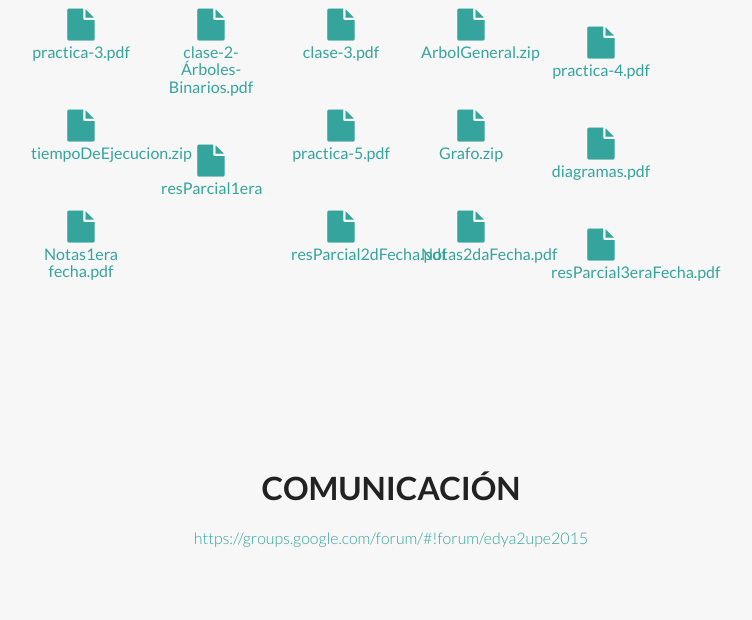
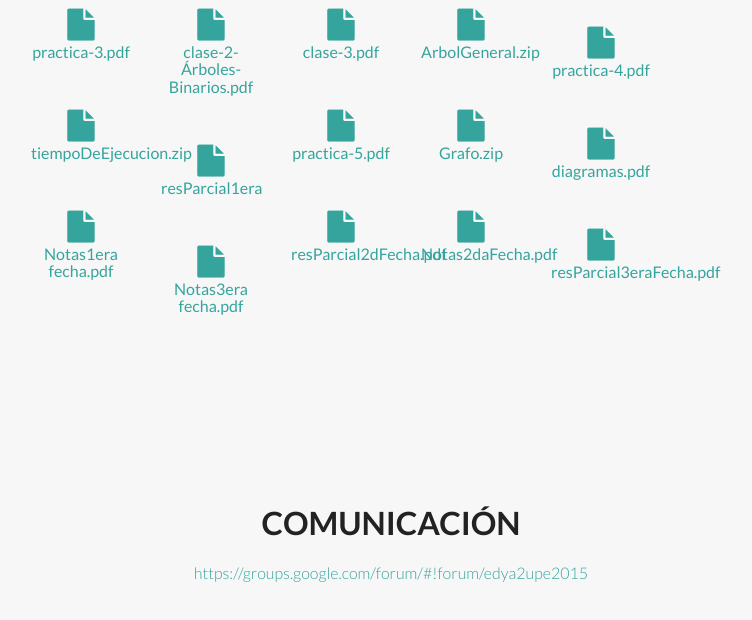
Before and after one commit to edya2upe/edya2upe.github.io, a plain HTML site: page index.html in a window 1280 px wide. Shown: the part 959-1579 px from the top of the page, without its empty margins (249-1001 px from the left). Drawn offline with Linux system fonts and the light colour scheme; grey boxes are pictures that could not be loaded.

Commit message:
notas 3era fecha

```diff
--- a/index.html
+++ b/index.html
@@ -178,6 +178,11 @@
 		  <a href="./public/files/parcial_resParcial3eraFecha.pdf" class="fancybox"><i class="fa fa-file fa-2x"></i></a>
                   <h5><a href="./public/files/parcial_resParcial3eraFecha.pdf" download="resParcial3eraFecha.pdf">resParcial3eraFecha.pdf</a></h5>
                 </article>
+
+                <article class="col-md-2 isotopeItem align-center parcial">
+		  <a href="./public/files/parcial_Notas3era fecha.pdf" class="fancybox"><i class="fa fa-file fa-2x"></i></a>
+                  <h5><a href="./public/files/parcial_Notas3era fecha.pdf" download="Notas3era fecha.pdf">Notas3era fecha.pdf</a></h5>
+                </article>
                               </div>
 	    </div>
 	  </div>
```
Also changed, not shown: 1 other file.
